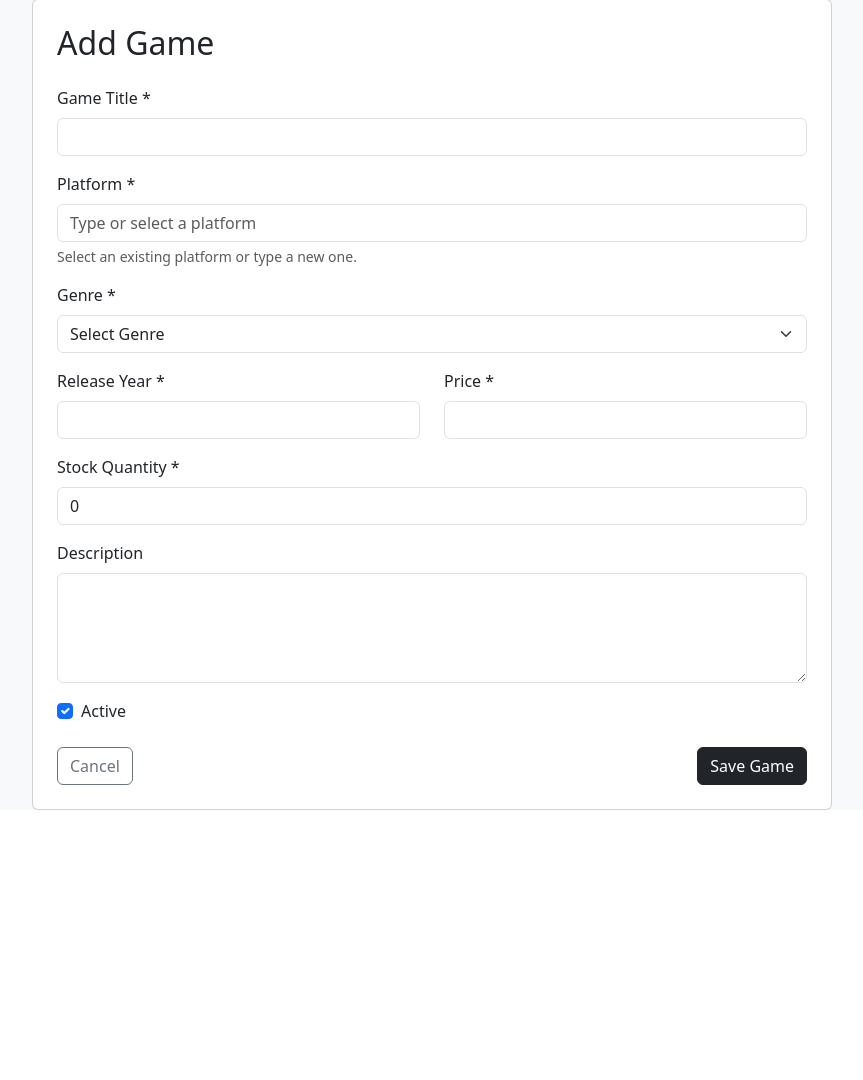
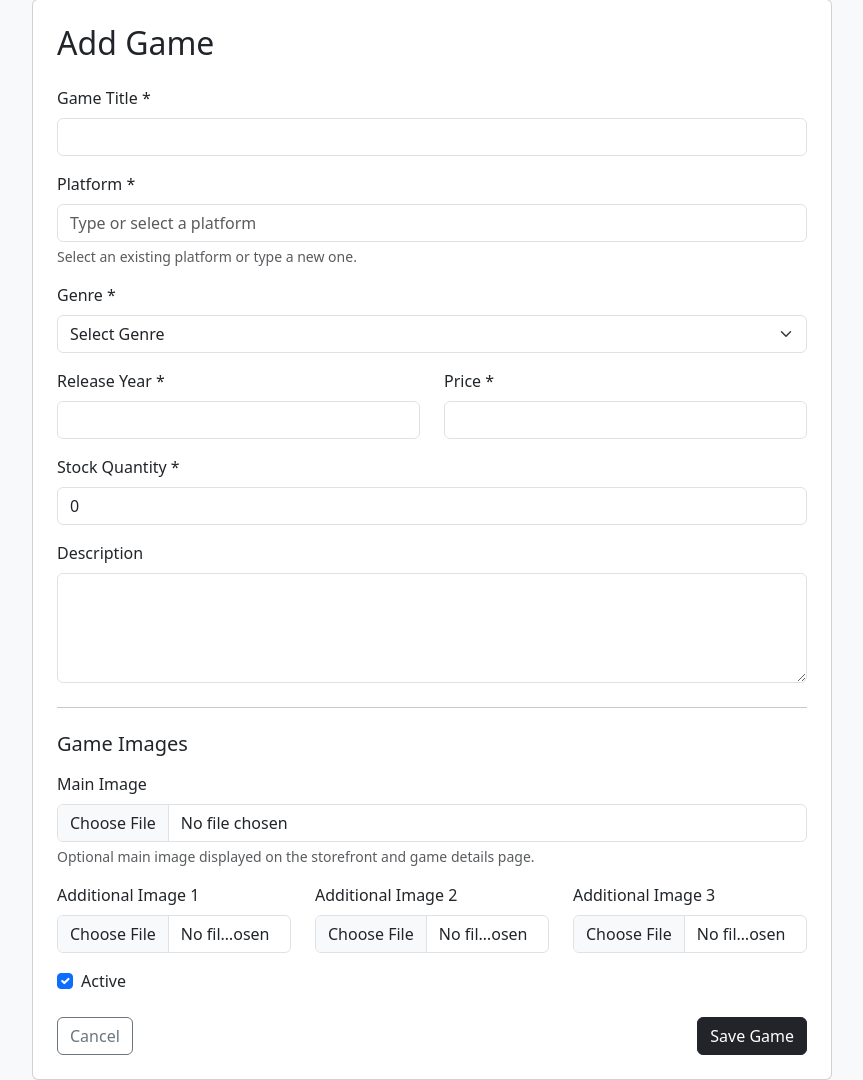
Before and after one commit to angeloaellis-1412/VideoGameStorefront, a Spring Boot app: page /admin/add in a window 1280 px wide. Shown: the part 122-1202 px from the top of the page, without its empty margins (208-1071 px from the left). Before the commit the page ends 932 px from the top, so only its background shows below. Run offline with Spring Boot 4, Linux system fonts and the light colour scheme; the visitor is signed in with stand-in values (Sample User, id 1); data comes from the database, SQL or seed files in the repository; some of the project's set-up classes (security, data sources, template engines, error pages and the like) are left out, and stand-ins take their place.

Commit message:
Complete Milestone 5 final application updates

```diff
--- a/src/main/java/com/gcu/videogamestorefront/controller/AdminController.java
+++ b/src/main/java/com/gcu/videogamestorefront/controller/AdminController.java
@@ -1,10 +1,14 @@
 package com.gcu.videogamestorefront.controller;
+
+import java.io.IOException;
+import java.util.Base64;
 
 import org.springframework.stereotype.Controller;
 import org.springframework.ui.Model;
 import org.springframework.web.bind.annotation.GetMapping;
 import org.springframework.web.bind.annotation.PostMapping;
 import org.springframework.web.bind.annotation.RequestParam;
+import org.springframework.web.multipart.MultipartFile;
 
 import com.gcu.videogamestorefront.model.Game;
 import com.gcu.videogamestorefront.service.GameService;
@@ -65,7 +69,49 @@ public class AdminController {
     }
 
     @PostMapping("/admin/save")
-    public String saveGame(Game game) {
+    public String saveGame(
+            Game game,
+            @RequestParam(value = "mainImageFile", required = false)
+            MultipartFile mainImageFile,
+
+            @RequestParam(value = "imageFile1", required = false)
+            MultipartFile imageFile1,
+
+            @RequestParam(value = "imageFile2", required = false)
+            MultipartFile imageFile2,
+
+            @RequestParam(value = "imageFile3", required = false)
+            MultipartFile imageFile3) throws IOException {
+
+        /*
+         * When editing an existing game, keep its current images
+         * unless the administrator chooses replacement files.
+         */
+        if (game.getId() != null) {
+
+            Game existingGame = gameService.getGameById(game.getId());
+
+            game.setMainImageUrl(existingGame.getMainImageUrl());
+            game.setImageUrl1(existingGame.getImageUrl1());
+            game.setImageUrl2(existingGame.getImageUrl2());
+            game.setImageUrl3(existingGame.getImageUrl3());
+        }
+
+        if (mainImageFile != null && !mainImageFile.isEmpty()) {
+            game.setMainImageUrl(convertImage(mainImageFile));
+        }
+
+        if (imageFile1 != null && !imageFile1.isEmpty()) {
+            game.setImageUrl1(convertImage(imageFile1));
+        }
+
+        if (imageFile2 != null && !imageFile2.isEmpty()) {
+            game.setImageUrl2(convertImage(imageFile2));
+        }
+
+        if (imageFile3 != null && !imageFile3.isEmpty()) {
+            game.setImageUrl3(convertImage(imageFile3));
+        }
 
         gameService.saveGame(game);
 
@@ -79,4 +125,22 @@ public class AdminController {
 
         return "redirect:/admin";
     }
+
+    /*
+     * Converts an uploaded image into a Base64 data URL so the image
+     * can be stored with the game and displayed directly in the browser.
+     */
+    private String convertImage(MultipartFile file) throws IOException {
+
+        String contentType = file.getContentType();
+
+        if (contentType == null || contentType.isBlank()) {
+            contentType = "image/jpeg";
+        }
+
+        String base64 =
+                Base64.getEncoder().encodeToString(file.getBytes());
+
+        return "data:" + contentType + ";base64," + base64;
+    }
 }
--- a/src/main/resources/application.properties
+++ b/src/main/resources/application.properties
@@ -7,4 +7,7 @@ spring.datasource.password=Naruto99
 spring.jpa.hibernate.ddl-auto=update
 spring.jpa.show-sql=true
 
+spring.servlet.multipart.max-file-size=10MB
+spring.servlet.multipart.max-request-size=40MB
+
 spring.thymeleaf.cache=false
--- a/src/main/resources/templates/admin/game-form.html
+++ b/src/main/resources/templates/admin/game-form.html
@@ -3,15 +3,12 @@
 <html xmlns:th="http://www.thymeleaf.org">
 
 <head>
-
     <meta charset="UTF-8">
-
     <title>Manage Game</title>
 
     <link
         href="https://cdn.jsdelivr.net/npm/bootstrap@5.3.3/dist/css/bootstrap.min.css"
         rel="stylesheet">
-
 </head>
 
 <body class="bg-light">
@@ -44,7 +41,8 @@
 
             <form th:action="@{/admin/save}"
                   th:object="${game}"
-                  method="post">
+                  method="post"
+                  enctype="multipart/form-data">
 
                 <input type="hidden"
                        th:field="*{id}">
@@ -180,6 +178,72 @@
 
                 </div>
 
+                <hr class="my-4">
+
+                <h5 class="mb-3">
+                    Game Images
+                </h5>
+
+                <div class="mb-3">
+
+                    <label class="form-label">
+                        Main Image
+                    </label>
+
+                    <input type="file"
+                           class="form-control"
+                           name="mainImageFile"
+                           accept="image/*">
+
+                    <div class="form-text">
+                        Optional main image displayed on the storefront and game details page.
+                    </div>
+
+                </div>
+
+                <div class="row">
+
+                    <div class="col-md-4 mb-3">
+
+                        <label class="form-label">
+                            Additional Image 1
+                        </label>
+
+                        <input type="file"
+                               class="form-control"
+                               name="imageFile1"
+                               accept="image/*">
+
+                    </div>
+
+                    <div class="col-md-4 mb-3">
+
+                        <label class="form-label">
+                            Additional Image 2
+                        </label>
+
+                        <input type="file"
+                               class="form-control"
+                               name="imageFile2"
+                               accept="image/*">
+
+                    </div>
+
+                    <div class="col-md-4 mb-3">
+
+                        <label class="form-label">
+                            Additional Image 3
+                        </label>
+
+                        <input type="file"
+                               class="form-control"
+                               name="imageFile3"
+                               accept="image/*">
+
+                    </div>
+
+                </div>
+
                 <div class="form-check mb-4">
 
                     <input class="form-check-input"
```
Also changed, not shown: src/main/java/com/gcu/videogamestorefront/model/Game.java (+50 -0 lines), src/main/resources/templates/game-details.html (+49 -6 lines), src/main/resources/templates/games.html (+12 -3 lines).
